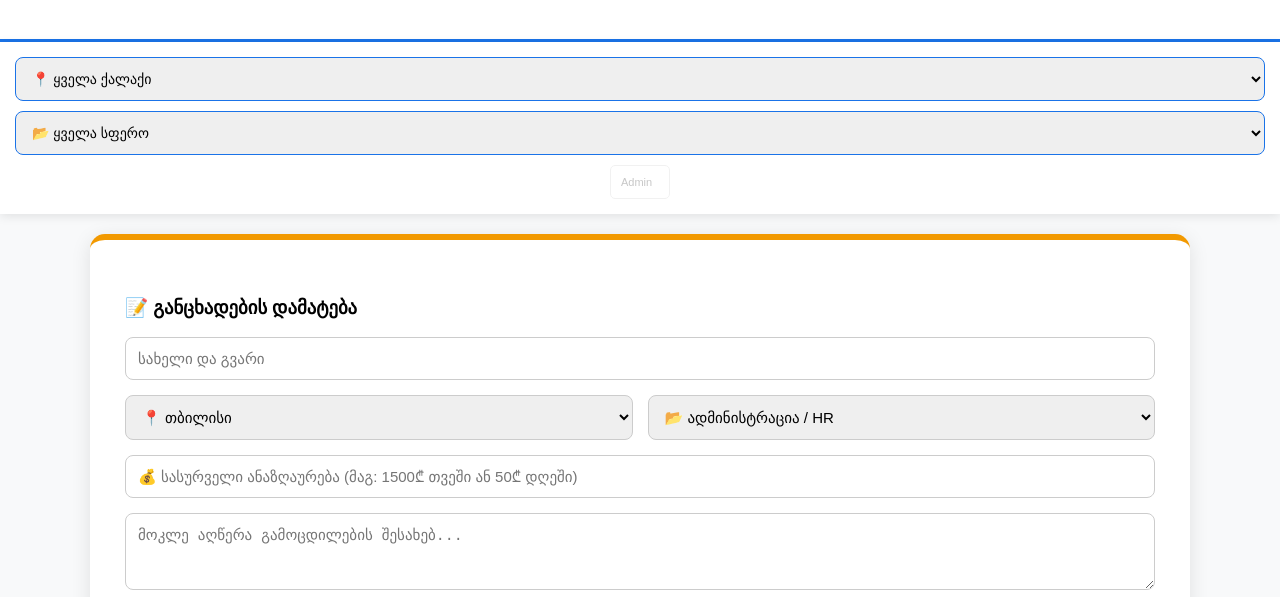
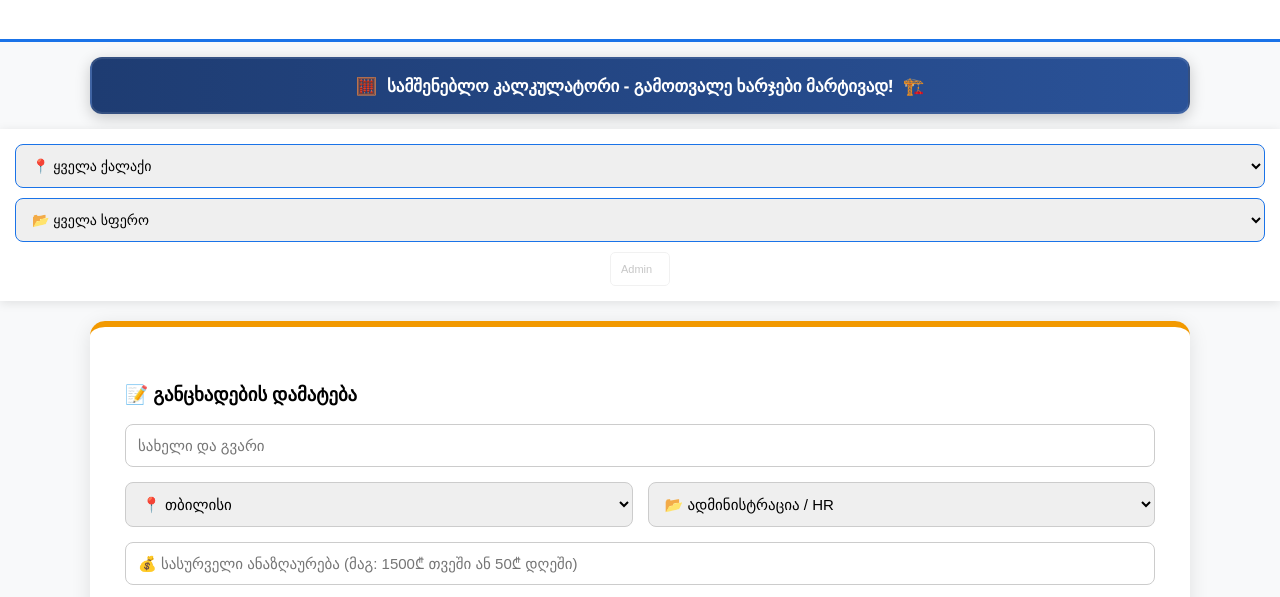
Before and after one commit to kanudosi4-sys/chven-aq-vart, a plain HTML site: page index.html in a window 1280 px wide. Shown: the part 186-783 px from the top of the page. Drawn offline with Linux system fonts and the light colour scheme; no server answers.

Commit message:
კალკურატორის დამატება

```diff
--- a/index.html
+++ b/index.html
@@ -32,6 +32,36 @@
             border-radius: 50%;
             object-fit: cover;
             border: 2px solid var(--blue);
+        }
+
+        /* კალკულატორის ღილაკის სტილი */
+        .calc-banner {
+            max-width: 1100px;
+            margin: 15px auto;
+            padding: 0 20px;
+        }
+
+        .calc-link {
+            display: flex;
+            align-items: center;
+            justify-content: center;
+            gap: 10px;
+            background: linear-gradient(90deg, #1e3c72, #2a5298);
+            color: white;
+            text-align: center;
+            padding: 15px;
+            border-radius: 12px;
+            text-decoration: none;
+            font-weight: bold;
+            font-size: 17px;
+            box-shadow: 0 4px 15px rgba(0, 0, 0, 0.2);
+            transition: 0.3s;
+            border: 2px solid rgba(255, 255, 255, 0.1);
+        }
+
+        .calc-link:hover {
+            transform: scale(1.02);
+            background: linear-gradient(90deg, #2a5298, #1e3c72);
         }
 
         .search-bar {
@@ -222,6 +252,10 @@
             .full-row {
                 grid-column: span 1;
             }
+
+            .calc-link {
+                font-size: 15px;
+            }
         }
     </style>
 </head>
@@ -232,6 +266,12 @@
         <img src="New DOC Document.jpg" alt="Logo" class="logo">
         <h1>ჩვენ აქ ვართ</h1>
     </header>
+
+    <div class="calc-banner">
+        <a href="https://kanudosi4-sys.github.io/alika/" target="_blank" class="calc-link">
+            <span>🧮</span> სამშენებლო კალკულატორი - გამოთვალე ხარჯები მარტივად! <span>🏗️</span>
+        </a>
+    </div>
 
     <div class="search-bar">
         <select class="filter-select" id="fCity" onchange="filter()">
```
